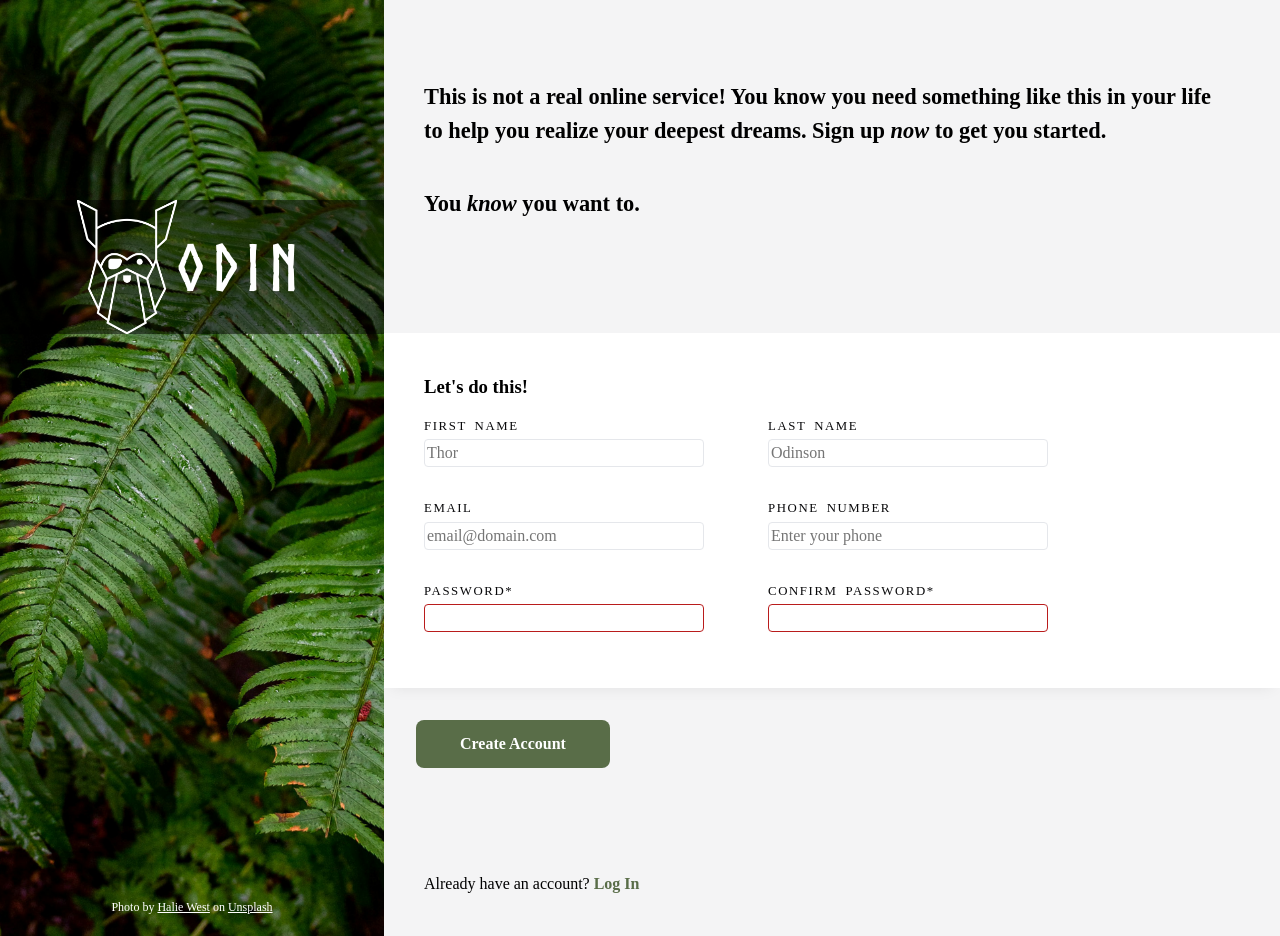
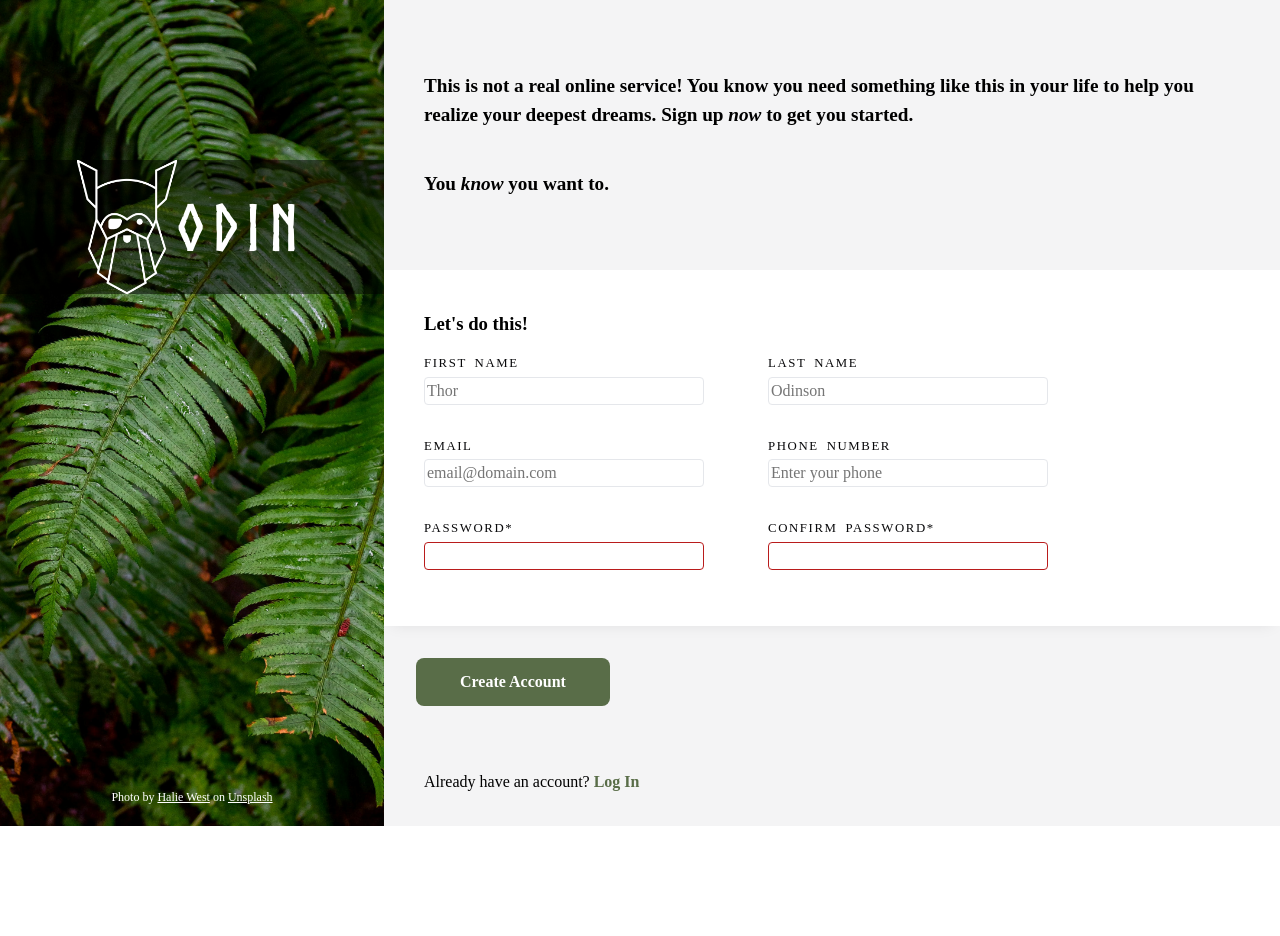
Before and after one commit to a-sortan/odin-sign-up-form, a plain HTML site: page index.html in a window 1280 px wide. After the commit the page ends 826 px from the top, so only its background shows below. Drawn offline with Linux system fonts and the light colour scheme.

Commit message:
Modify style to have a smaller heigth

```diff
--- a/style.css
+++ b/style.css
@@ -23,7 +23,7 @@ aside {
 .logo {
   background-color: rgba(0, 0, 0, 0.5);
   position: absolute;
-  top: 25vh;
+  top: 20vh;
   width: 100%;
   display: flex;
   justify-content: center;
@@ -75,17 +75,16 @@ main {
   display: flex;
   flex-direction: column;
   justify-content: center;
-  gap: 32px;
   background-color: #f4f4f5;
 }
 
 main > div {
-  padding: 40px;
+  padding: 32px 40px;
   min-width: 800px;
 }
 
 main div:first-child> p {
-  font-size: 1.4rem;
+  font-size: 1.2rem;
   font-weight: bold;
   max-width: 800px;
   margin: 40px 0;
```
